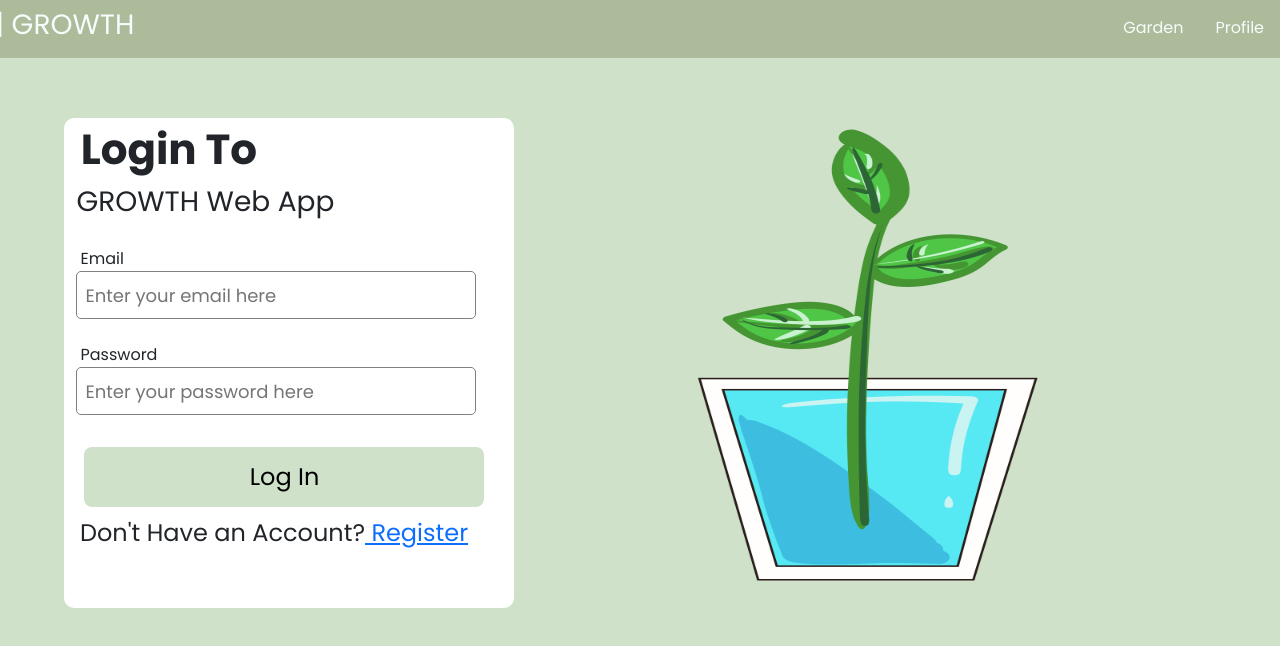
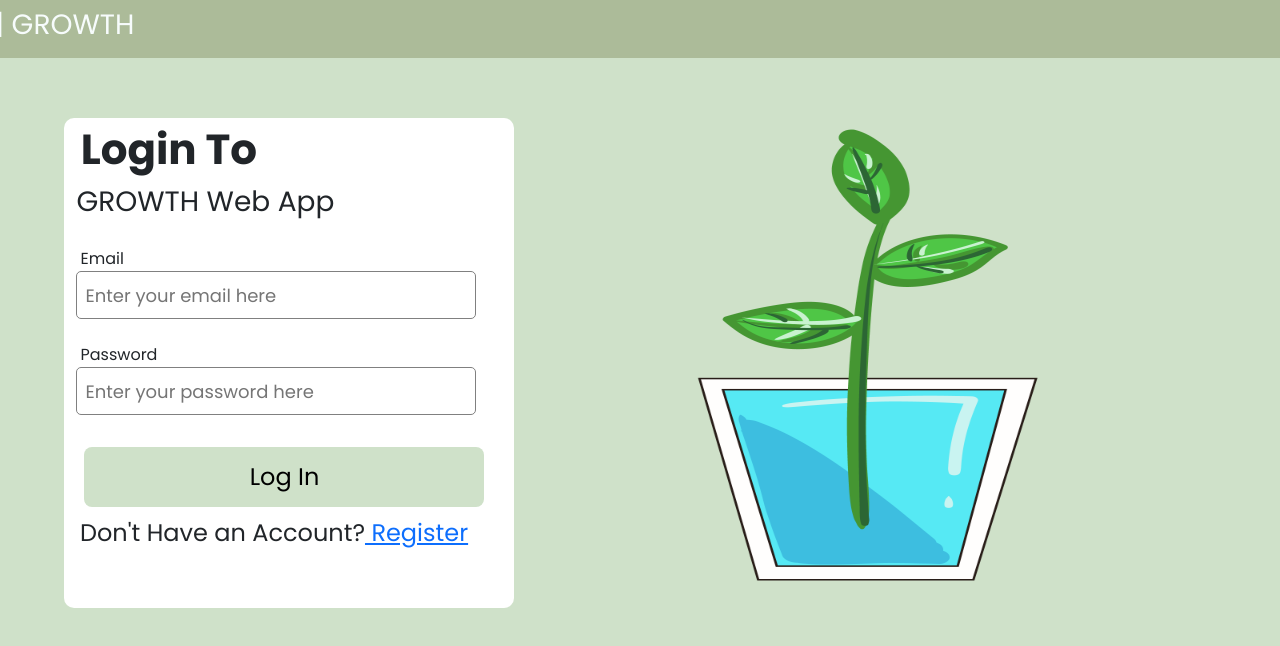
Before and after one commit to tamir057/GROWTH, a React (Create React App) app in the folder Software/GUI/react-client/: page /#/login in a window 1280 px wide. Shown: the top 646 px of the page. Built offline with nearby package versions, Linux system fonts and the light colour scheme; no server answers.

Commit message:
updated nav bar to not show options unless logged in

```diff
--- a/Software/GUI/react-client/src/nav-bar.js
+++ b/Software/GUI/react-client/src/nav-bar.js
@@ -18,6 +18,7 @@ function NavBar() {
         </div>
         <div className="col-9">
           <ul className="nav nav-pills mb-2 mt-2 float-end">
+            {!isLoginPage && !isRegisterPage && (
               <li className="nav-item">
                 <Link
                   to="/garden"
@@ -26,6 +27,8 @@ function NavBar() {
                   Garden
                 </Link>
               </li>
+            )}
+            {!isLoginPage && !isRegisterPage && (
               <li className="nav-item">
                 <Link
                   to="/plantprofile"
@@ -34,6 +37,7 @@ function NavBar() {
                   Profile
                 </Link>
               </li>
+            )}
             {!isLoginPage && !isRegisterPage && ( // Conditionally render "Log Out" button
               <li className="nav-item">
                 <Link
```
Lines whose indentation alone changed are shown as unchanged.
